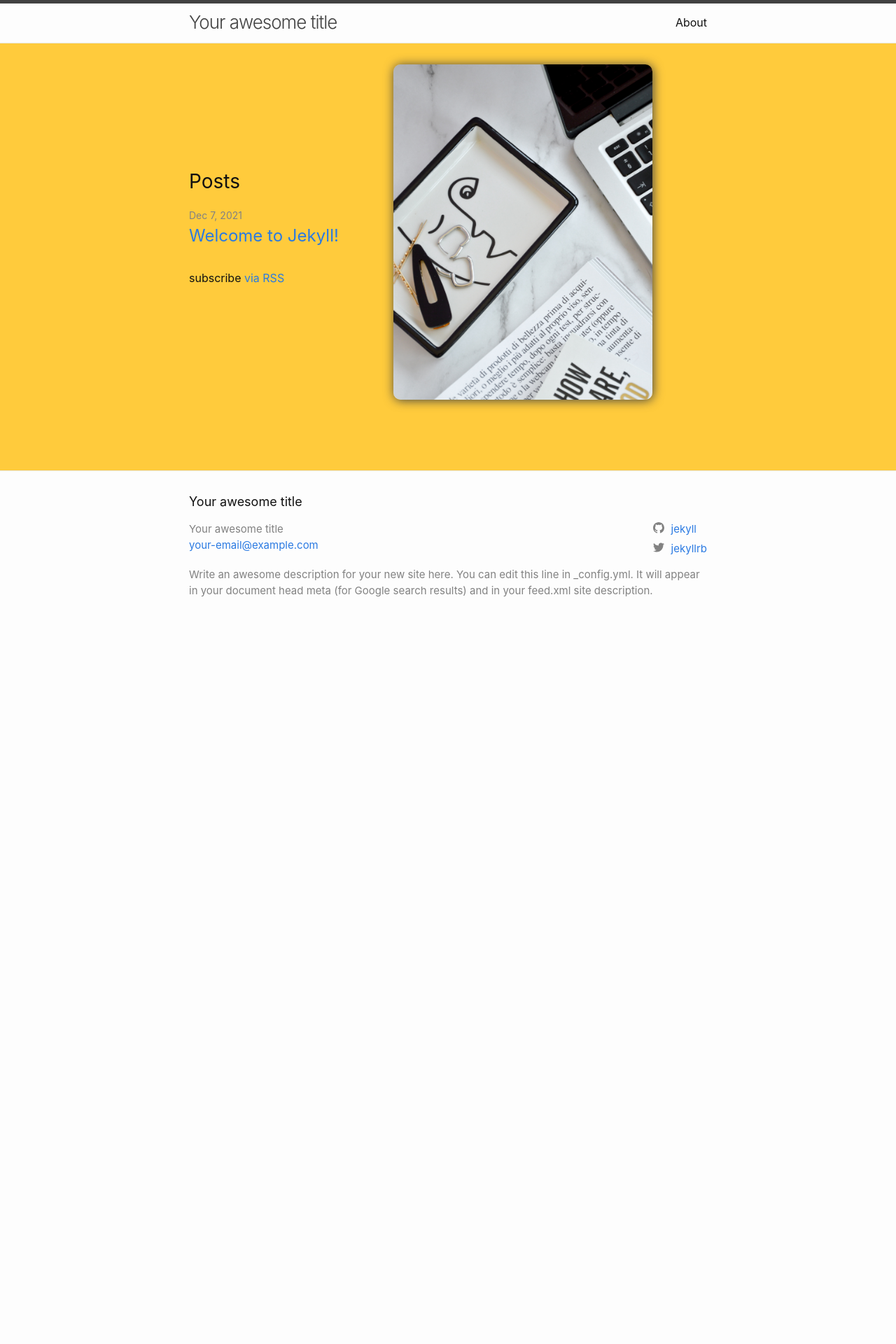
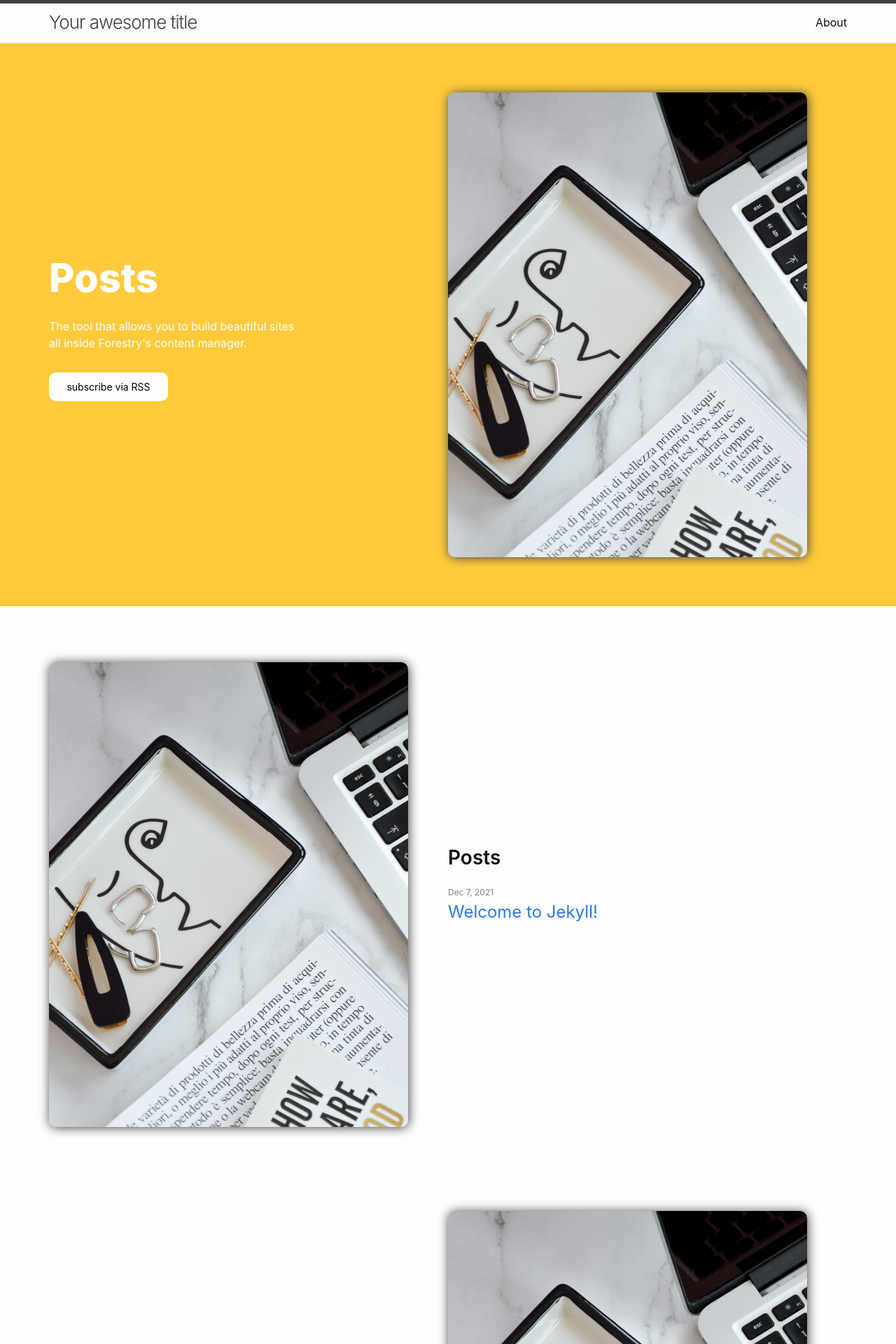
Before and after one commit to junjizhi/peak-panda, a Jekyll site: the page built from index.markdown, in a window 1280 px wide. Shown: the top 1920 px of the page at 70% size. Built offline with Jekyll 4.4.1, drawn with Linux system fonts in a browser that asks for light colours; before the commit the page ends 900 px from its top, so only the background shows below that; some of the changed text lies outside the part shown.

Commit message:
add styles

```diff
--- a/_layouts/default.html
+++ b/_layouts/default.html
@@ -7,11 +7,7 @@
 
     {%- include header.html -%}
 
-    <main class="page-content" aria-label="Content">
-      <div class="wrapper wrapper-flex">
-        {{ content }}
-      </div>
-    </main>
+    {{ content }}
 
     {%- include footer.html -%}
 
--- a/_layouts/home.html
+++ b/_layouts/home.html
@@ -2,9 +2,51 @@
 layout: default
 ---
 
-<div class="home">
+<main class="page-content" aria-label="Content">
+    <div class="wrapper wrapper-flex">
+        <div class="flex-half home">
           {%- if page.title -%}
             <h1 class="page-heading">{{ page.title }}</h1>
+          {%- endif -%}
+
+          {{ content }}
+
+          {%- if site.posts.size > 0 -%}
+            <h1>{{ page.list_title | default: "Posts" }}</h2>
+            <ul class="post-list">
+              {%- for post in site.posts -%}
+              <li>
+                {%- assign date_format = site.minima.date_format | default: "%b %-d, %Y" -%}
+                <p>
+                  The tool that allows you to build beautiful sites<br/>
+                  all inside Forestry's content manager.
+                </p>
+                {%- if site.show_excerpts -%}
+                  {{ post.excerpt }}
+                {%- endif -%}
+              </li>
+              {%- endfor -%}
+            </ul>
+
+            <a href="{{ "/feed.xml" | relative_url }}" class="button primary short full-on-mobile">subscribe via RSS</a>
+          {%- endif -%}
+
+        </div>
+
+        <div class="flex-half home-image image-shadow">
+            <img src="./assets/main-image-placeholder.jpg" alt="">
+        </div>
+    </div>
+</main>
+
+<section class="wrapper wrapper-flex">
+    <div class="flex-half image-shadow">
+        <img src="./assets/main-image-placeholder.jpg" alt="">
+    </div>
+
+    <div class="flex-half home">
+      {%- if page.title -%}
+        <h2 class="page-heading">{{ page.title }}</h1>
       {%- endif -%}
 
       {{ content }}
@@ -27,12 +69,62 @@ layout: default
           </li>
           {%- endfor -%}
         </ul>
+      {%- endif -%}
 
-    <p class="rss-subscribe">subscribe <a href="{{ "/feed.xml" | relative_url }}">via RSS</a></p>
+    </div>
+</section>
+
+<section class="wrapper wrapper-flex">
+    <div class="flex-half home">
+      {%- if page.title -%}
+        <h2 class="page-heading">{{ page.title }}</h1>
+      {%- endif -%}
+
+      {{ content }}
+
+      {%- if site.posts.size > 0 -%}
+        <h2 class="post-list-heading">{{ page.list_title | default: "Posts" }}</h2>
+        <ul class="post-list">
+          {%- for post in site.posts -%}
+          <li>
+            {%- assign date_format = site.minima.date_format | default: "%b %-d, %Y" -%}
+            <span class="post-meta">{{ post.date | date: date_format }}</span>
+            <h3>
+              <a class="post-link" href="{{ post.url | relative_url }}">
+                {{ post.title | escape }}
+              </a>
+            </h3>
+            {%- if site.show_excerpts -%}
+              {{ post.excerpt }}
+            {%- endif -%}
+          </li>
+          {%- endfor -%}
+        </ul>
       {%- endif -%}
 
     </div>
 
-<div class="home-image image-shadow">
+    <div class="flex-half image-shadow">
         <img src="./assets/main-image-placeholder.jpg" alt="">
     </div>
+</section>
+
+<section class="wrapper text-center-align">
+    <h2>Heading Two</h2>
+    <p>
+        16 Fully Responsive Design Blocks
+        The Design Blocks can be used without Forestry but to harness the power of Blocks we recommend using Forestry. Once the site is imported you can immediately create new sites and make them fully customizable.
+    </p>
+</section>
+
+<section class="wrapper wrapper-flex">
+    <div class="flex-3-col image-shadow">
+        <img src="./assets/main-image-placeholder.jpg" alt="">
+    </div>
+    <div class="flex-3-col image-shadow">
+        <img src="./assets/main-image-placeholder.jpg" alt="">
+    </div>
+    <div class="flex-3-col image-shadow">
+        <img src="./assets/main-image-placeholder.jpg" alt="">
+    </div>
+</section>
--- a/_sass/peak-panda.scss
+++ b/_sass/peak-panda.scss
@@ -11,7 +11,11 @@ sans-serif,
 "Segoe UI Emoji",
 "Segoe UI Symbol" !default;
 $base-font-size: 16px !default;
+$medium-font-size: 14px !default;
+$small-font-size: 12px !default;
 $base-font-weight: 400 !default;
+$heading-bold: 800 !default;
+$heading-half-bold: 600 !default;
 $small-font-size: $base-font-size * 0.875 !default;
 $base-line-height: 1.5 !default;
 $spacing-unit: 30px !default;
@@ -24,9 +28,10 @@ $grey-color-dark: darken($grey-color, 25%) !default;
 $yellow-color: #ffcb3c;
 $table-text-align: left !default;
 // Width of the content area
-$content-width: 800px !default;
+$content-width: 1200px !default;
 $on-palm: 600px !default;
 $on-laptop: 800px !default;
+$mobile: 400px !default;
 // Use media queries like this:
 // @include media-query($on-palm) {
 //   .wrapper {
@@ -46,7 +51,7 @@ $on-laptop: 800px !default;
 
 // Import partials.
 @import "peak-panda/base",
-    "peak-panda/layout",
-    "peak-panda/syntax-highlighting",
-    "peak-panda/page",
-    "peak-panda/footer";
+"peak-panda/layout",
+"peak-panda/syntax-highlighting",
+"peak-panda/page",
+"peak-panda/footer";
--- a/_sass/peak-panda/_base.scss
+++ b/_sass/peak-panda/_base.scss
@@ -126,13 +126,25 @@ li {
  * Headings
  */
 
-h1,
-h2,
 h3,
 h4,
 h5,
 h6 {
     font-weight: $base-font-weight;
+}
+
+h1 {
+    font-size: 3.5em;
+    font-weight: $heading-bold;
+}
+
+h2 {
+    font-size: 2rem;
+    font-weight: $heading-half-bold;
+}
+
+h3 {
+    font-size: 1.25rem;
 }
 
 
@@ -209,7 +221,7 @@ pre {
 
 .wrapper {
     max-width: -webkit-calc(#{$content-width} - (#{$spacing-unit} * 2));
-    max-width : calc(#{$content-width} - (#{$spacing-unit} * 2));
+    max-width: calc(#{$content-width} - (#{$spacing-unit} * 2));
     margin-right: auto;
     margin-left: auto;
     padding-right: $spacing-unit;
@@ -217,7 +229,7 @@ pre {
     @extend %clearfix;
     @include media-query($on-laptop) {
         max-width: -webkit-calc(#{$content-width} - (#{$spacing-unit}));
-        max-width : calc(#{$content-width} - (#{$spacing-unit}));
+        max-width: calc(#{$content-width} - (#{$spacing-unit}));
         padding-right: $spacing-unit / 2;
         padding-left: $spacing-unit / 2;
     }
@@ -227,8 +239,32 @@ pre {
     display: flex;
     justify-content: space-between;
     align-items: center;
-    .image-shadow {
-        width: 50%;
+    padding-top: 40px;
+    padding-bottom: 40px;
+    .flex-half {
+        width: 45%;
+    }
+    .flex-3-col {
+        width: 30%;
+    }
+    @include media-query($on-palm) {
+        flex-wrap: wrap;
+        .flex-3-col {
+            width: 100%;
+            margin-bottom: 20px;
+            &:last-of-type {
+                margin-bottom: 0;
+            }
+        }
+    }
+    @include media-query($mobile) {
+        .flex-half {
+            width: 100%;
+            margin-bottom: 20px;
+            &:last-of-type {
+                margin-bottom: 0;
+            }
+        }
     }
 }
 
@@ -293,3 +329,41 @@ table {
         border: 1px solid $grey-color-light;
     }
 }
+
+
+/**
+ * Button
+ */
+
+.button {
+    border-radius: 10px;
+    padding: 10px;
+    font-size: $medium-font-size;
+    text-align: center;
+    display: block;
+    &.primary {
+        background-color: $background-color;
+        color: black;
+    }
+    &.short {
+        width: 150px;
+    }
+    &:hover {
+        text-decoration: none;
+        opacity: 80%;
+    }
+    @include media-query($on-palm) {
+        &.full-on-mobile {
+            width: auto;
+        }
+    }
+}
+
+
+/**
+ * Utilities
+ */
+
+.text-center-align {
+    text-align: center;
+}
--- a/_sass/peak-panda/_page.scss
+++ b/_sass/peak-panda/_page.scss
@@ -1,3 +1,8 @@
 main.page-content {
     background-color: $yellow-color;
+    color: white;
 }
+
+section.wrapper {
+    margin-top: 40px;
+}
```
Lines whose indentation alone changed are shown as unchanged.
